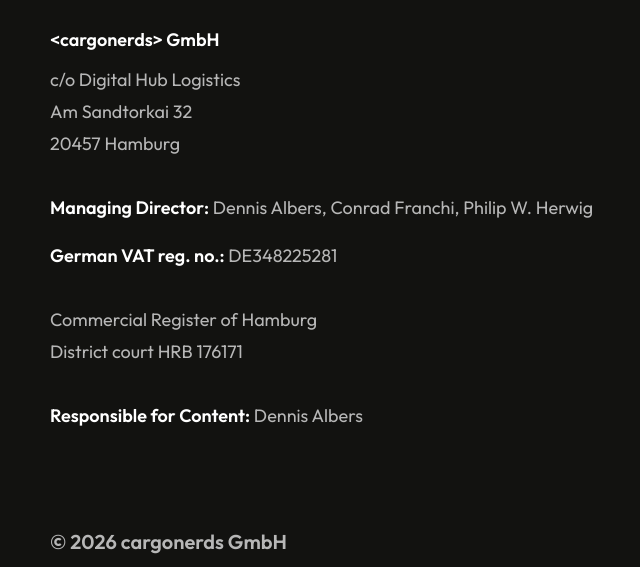
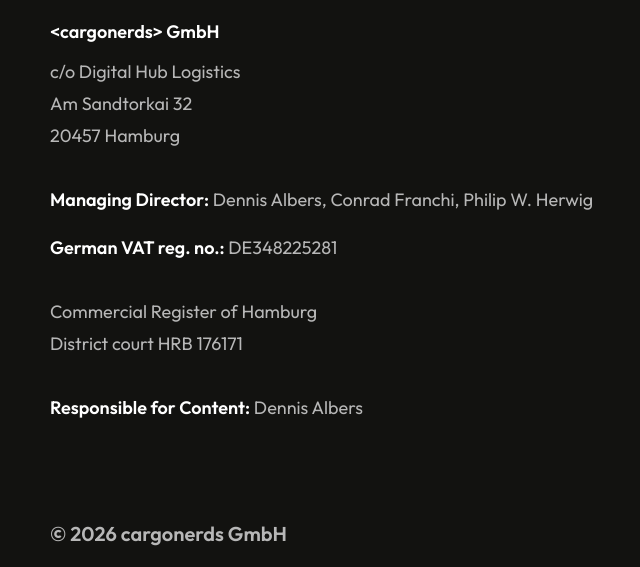
Before and after one commit to Cargonerds/website, a plain HTML site: page public/imprint.html in a window 1280 px wide. Shown: the part 276-843 px from the top of the page, without its empty margins (14-654 px from the left). Drawn offline with Linux system fonts and the light colour scheme.

Commit message:
fix: keep logo position stable across pages
Same top padding on all pages and reserved scrollbar space.

Co-Authored-By: Claude Opus 5.5 <noreply@anthropic.com>

```diff
--- a/public/styles.css
+++ b/public/styles.css
@@ -30,7 +30,7 @@
 }
 
 *, *::before, *::after { box-sizing: border-box; margin: 0; padding: 0; }
-html { -webkit-text-size-adjust: 100%; }
+html { -webkit-text-size-adjust: 100%; scrollbar-gutter: stable; } /* reserve scrollbar space so the logo never shifts between short and long pages */
 body { background: var(--background); color: var(--foreground); font-family: var(--font); line-height: 1.5; }
 body.home { font-family: "MikroSuper", sans-serif; letter-spacing: 0.07em; }
 body.home .hero h1 { letter-spacing: 0.03em; }
@@ -48,7 +48,7 @@ main { display: flex; flex-direction: column; min-height: 100vh; padding: 2.5rem
 .contact { margin-top: 2.5rem; font-size: 1.25rem; line-height: 1.625; font-weight: 600; }
 
 /* imprint + privacy */
-main.page { padding-top: 3rem; padding-bottom: 3rem; }
+main.page { padding-bottom: 3rem; } /* same top padding as index so the logo stays put */
 .content { flex: 1; padding: 4rem 0; }
 .content > div { max-width: 48rem; }
 .content h1 { font-size: 2.25rem; line-height: 2.5rem; font-weight: 800; letter-spacing: -0.05em; }
```
